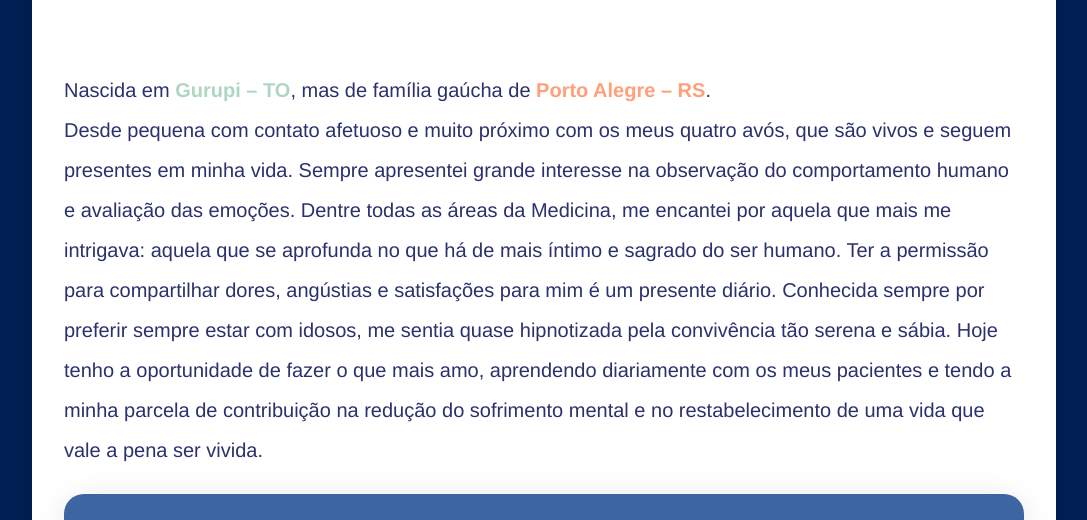
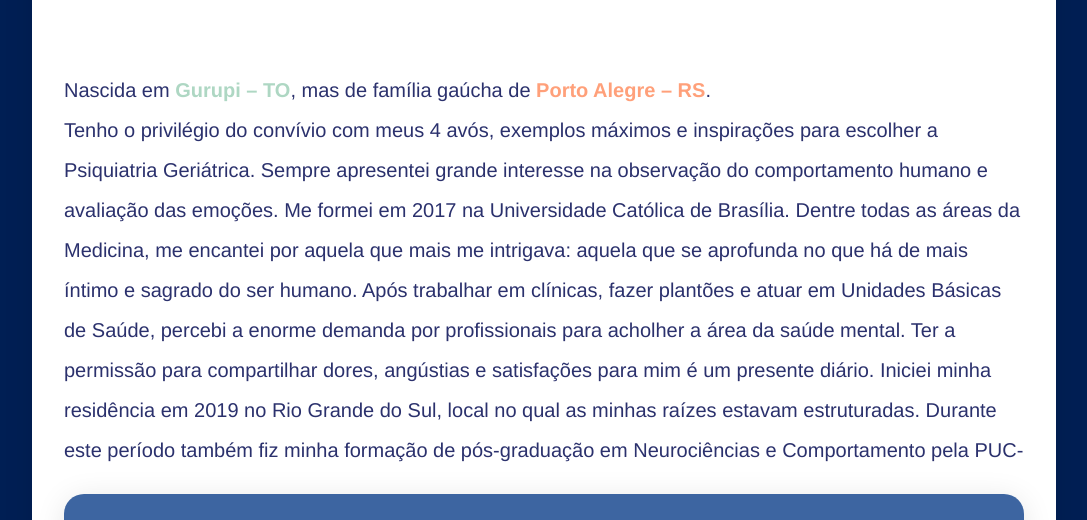
Before and after one commit to LucasTrevelin/dra-ingrid-wallau, a React (Vite) app in the folder dra-ingrid-wallau/: page / in a window 1280 px wide. Shown: the part 5019-5539 px from the top of the page, without its empty margins (96-1183 px from the left). Built offline with nearby package versions, Linux system fonts and the light colour scheme; a web font is replaced by a local one.

Commit message:
fix: fix some styles and texts and also add google ads

```diff
--- a/dra-ingrid-wallau/index.html
+++ b/dra-ingrid-wallau/index.html
@@ -1,6 +1,11 @@
 <!doctype html>
 <html lang="en">
   <head>
+    <!-- Google tag (gtag.js) --> <script async src="https://www.
+     googletagmanager.com/gtag/js?id=AW-11353488625"></script>
+     <script> window.dataLayer = window.dataLayer || []; function
+      gtag(){dataLayer.push(arguments);} gtag('js', new Date());
+       gtag('config', 'AW-11353488625'); </script>
     <meta charset="UTF-8" />
     <link rel="icon" type="image/svg+xml" href="/logo_favicon.png" />
     <link rel="preconnect" href="https://fonts.googleapis.com">
--- a/dra-ingrid-wallau/src/pages/Landing/components/LandingContent/Components/HowDoIWork/HowDoIWork.tsx
+++ b/dra-ingrid-wallau/src/pages/Landing/components/LandingContent/Components/HowDoIWork/HowDoIWork.tsx
@@ -63,9 +63,9 @@ export const HowDoIWork = () => {
         telemedicina buscamos entender o paciente, suas queixas, angústias e
         toda a sua história de vida de forma ampla e pormenorizada. A escuta
         empática, a elaboração diagnóstica e o acolhimento das necessidades e
-        individualidades do pacientes são pontos chaves destes atendimentos. São
-        pontos primordiais a total confidencialidade e o tratamento baseado em
-        evidências científicas. As receitas são assinadas e enviadas
+        individualidades dos pacientes são pontos chaves destes atendimentos.
+        São pontos primordiais a total confidencialidade e o tratamento baseado
+        em evidências científicas. As receitas são assinadas e enviadas
         digitalmente, quando possível, com QR code para acesso fácil em
         farmácias. Quando não possível, receitas são enviadas por SEDEX
         registrado, com fornecimento de protocolo de acompanhamento. <br />{' '}
--- a/dra-ingrid-wallau/src/pages/Landing/components/LandingContent/Components/MyHistory/MyHistory.styled.ts
+++ b/dra-ingrid-wallau/src/pages/Landing/components/LandingContent/Components/MyHistory/MyHistory.styled.ts
@@ -29,6 +29,8 @@ export const TextContainer = styled(motion.p)`
   font-weight: 400;
   line-height: 2.5rem;
   margin: 0;
+  max-height: 25rem;
+  overflow-y: auto;
 
   @media screen and (${devices.sm}) {
     font-size: 1.125rem;
@@ -39,6 +41,7 @@ export const TextContainer = styled(motion.p)`
 export const Image = styled(motion.img)`
   width: 400px;
   border: 3px solid ${({ theme }) => theme.colors.black};
+  border-radius: 5px;
   @media screen and (${devices.sm}) {
     width: 200px;
   }
--- a/dra-ingrid-wallau/src/pages/Landing/components/LandingContent/Components/MyHistory/MyHistory.tsx
+++ b/dra-ingrid-wallau/src/pages/Landing/components/LandingContent/Components/MyHistory/MyHistory.tsx
@@ -38,19 +38,38 @@ export const MyHistory = () => {
           </TextEmphasize>
           .
           <br />
-          Desde pequena com contato afetuoso e muito próximo com os meus quatro
-          avós, que são vivos e seguem presentes em minha vida. Sempre
-          apresentei grande interesse na observação do comportamento humano e
-          avaliação das emoções. Dentre todas as áreas da Medicina, me encantei
-          por aquela que mais me intrigava: aquela que se aprofunda no que há de
-          mais íntimo e sagrado do ser humano. Ter a permissão para compartilhar
-          dores, angústias e satisfações para mim é um presente diário.
+          Tenho o privilégio do convívio com meus 4 avós, exemplos máximos e
+          inspirações para escolher a Psiquiatria Geriátrica. Sempre apresentei
+          grande interesse na observação do comportamento humano e avaliação das
+          emoções. Me formei em 2017 na Universidade Católica de Brasília.
+          Dentre todas as áreas da Medicina, me encantei por aquela que mais me
+          intrigava: aquela que se aprofunda no que há de mais íntimo e sagrado
+          do ser humano. Após trabalhar em clínicas, fazer plantões e atuar em
+          Unidades Básicas de Saúde, percebi a enorme demanda por profissionais
+          para acholher a área da saúde mental. Ter a permissão para
+          compartilhar dores, angústias e satisfações para mim é um presente
+          diário. Iniciei minha residência em 2019 no Rio Grande do Sul, local
+          no qual as minhas raízes estavam estruturadas. Durante este período
+          também fiz minha formação de pós-graduação em Neurociências e
+          Comportamento pela PUC-RS. Há época passamos pela pandemia de
+          COVID-19, o sofrimento mental e as demandas psiquiátricas agregadas ao
+          momento. Também presenciei novas posssibilidades de atendimentos em
+          Telemedicina, o que facilitou os cuidados naquele momento limitante.
+          Já psiquiatra, retornei à Brasília no ano de 2022 com o intuito de
+          fazer a sonhada subespecialização em Psiquiatria Geriátrica, quando
+          pude aprender de forma pormenorizada sobre as doenças psiquiátricas
+          que atendem a terceira idade e como manejá-las de forma adequada.
           Conhecida sempre por preferir sempre estar com idosos, me sentia quase
-          hipnotizada pela convivência tão serena e sábia. Hoje tenho a
-          oportunidade de fazer o que mais amo, aprendendo diariamente com os
-          meus pacientes e tendo a minha parcela de contribuição na redução do
-          sofrimento mental e no restabelecimento de uma vida que vale a pena
-          ser vivida.
+          hipnotizada pela convivência tão serena e sábia. Trabalho atendendo
+          adultos e idosos em consultas presenciais domicialiares e
+          teleconsultas on-line. Forneço atendimento personalizado com foco na
+          escuta empática, acolhedora e resolutiva. Hoje tenho a oportunidade de
+          fazer o que mais amo, aprendendo diariamente com os meus pacientes e
+          tendo a minha parcela de contribuição na redução do sofrimento mental
+          e no restabelecimento de uma vida que vale a pena ser vivida. Ser
+          psiquiatr é ter a oportunidade de realizar conexões únicas e aprender
+          sobre o que permeia o que há mais de nobre no ser humano. Deoxo muito
+          de mim, ganho em troca sempre mais!
         </S.TextContainer>
       </S.Centralizer>
       <ContentBox variant='poem' aspectRatio={'auto'}>
```
Also changed, not shown: 1 other file (tests, documents, lock files or other folders).
